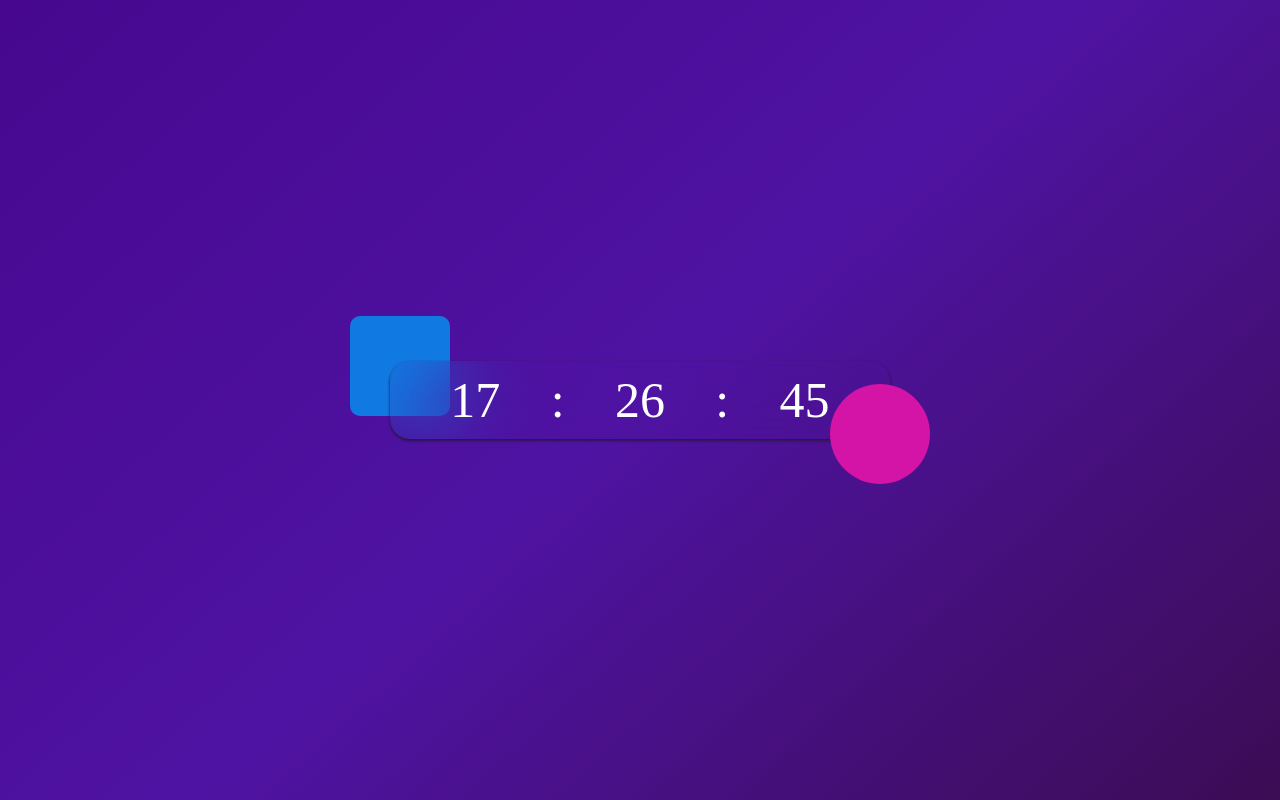
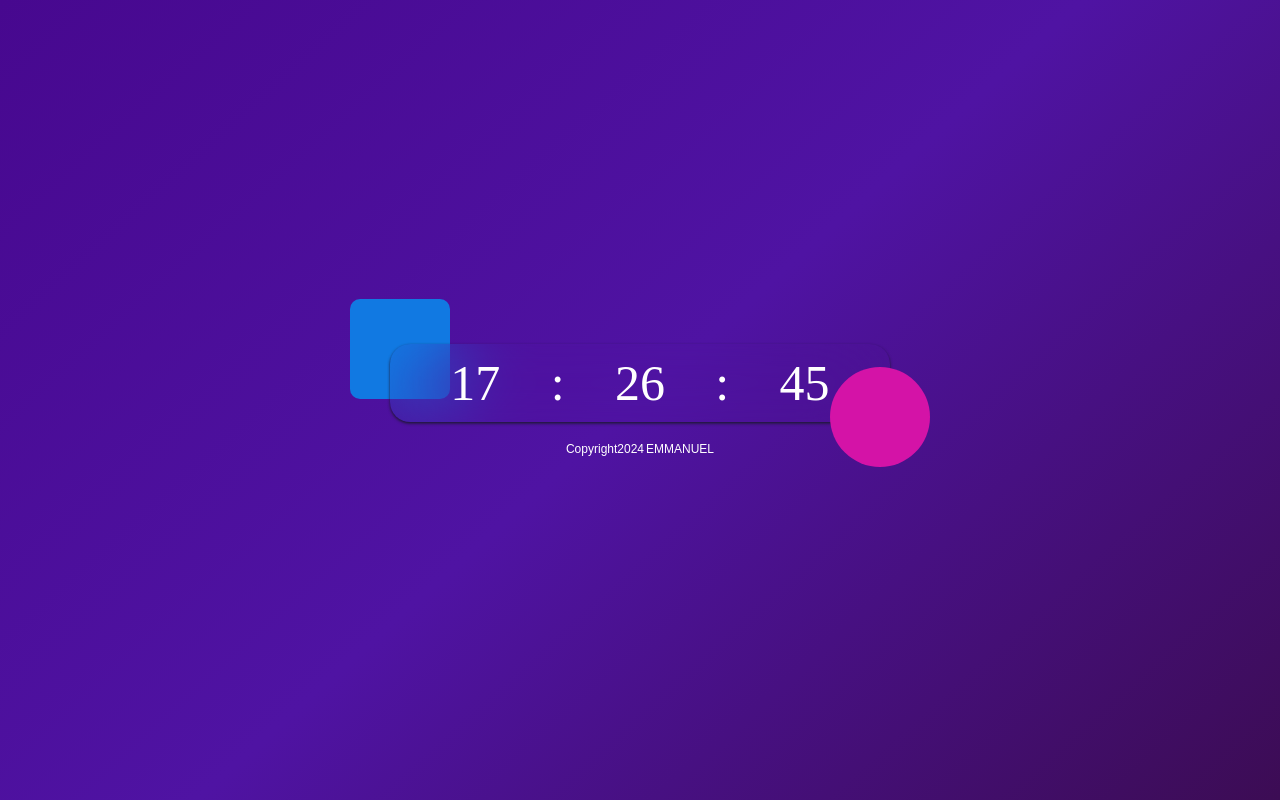
Before and after one commit to Ema0nuel/clock, a plain HTML site: page index.html in a window 1280 px wide. Drawn offline with Linux system fonts and the light colour scheme.

```diff
--- a/index.html
+++ b/index.html
@@ -17,6 +17,9 @@
                 <li class="clock-item" id="seconds">00</li>
             </ul>
         </div>
+        <div class="footer">
+            Copyright2024<span>emmanuel</span>
+        </div>
     </div>
     <script src="main.js"></script>
 </body>
--- a/style.css
+++ b/style.css
@@ -12,6 +12,7 @@
     justify-content: center;
     align-items: center;
     background: linear-gradient(138deg, #47088f, #4f13a3, #3c0c54);
+    gap: 20px;
 }
 
 .clock-box {
@@ -54,6 +55,16 @@
     border-radius: 20px;
 }
 
+.footer {
+    font-family: Haettenschweiler, 'Arial Narrow Bold', sans-serif;
+    font-size: 12px;
+    color: #fff;
+}
+
+.footer span {
+    margin-left: 2px;
+    text-transform: uppercase;
+}
 
 
 
```
